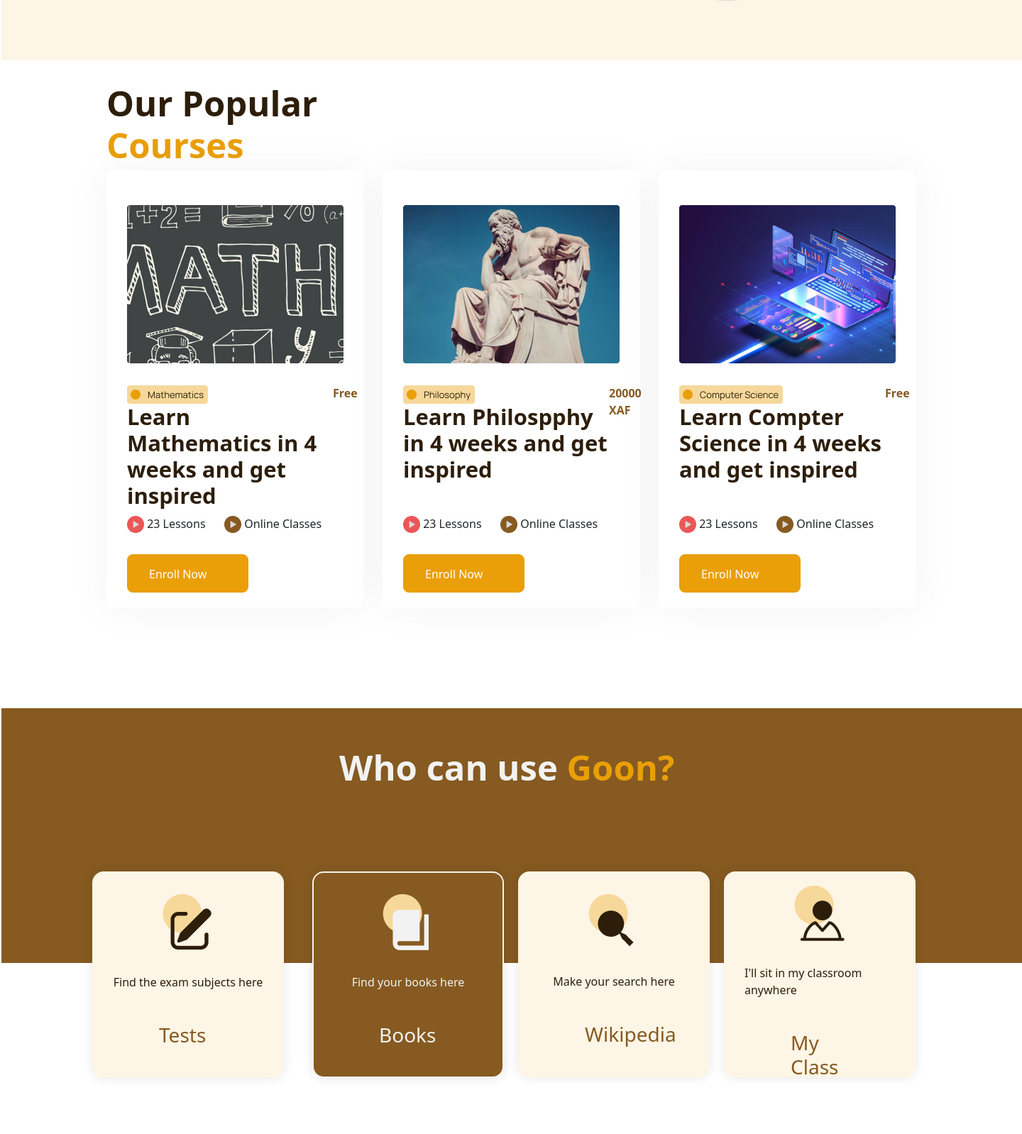
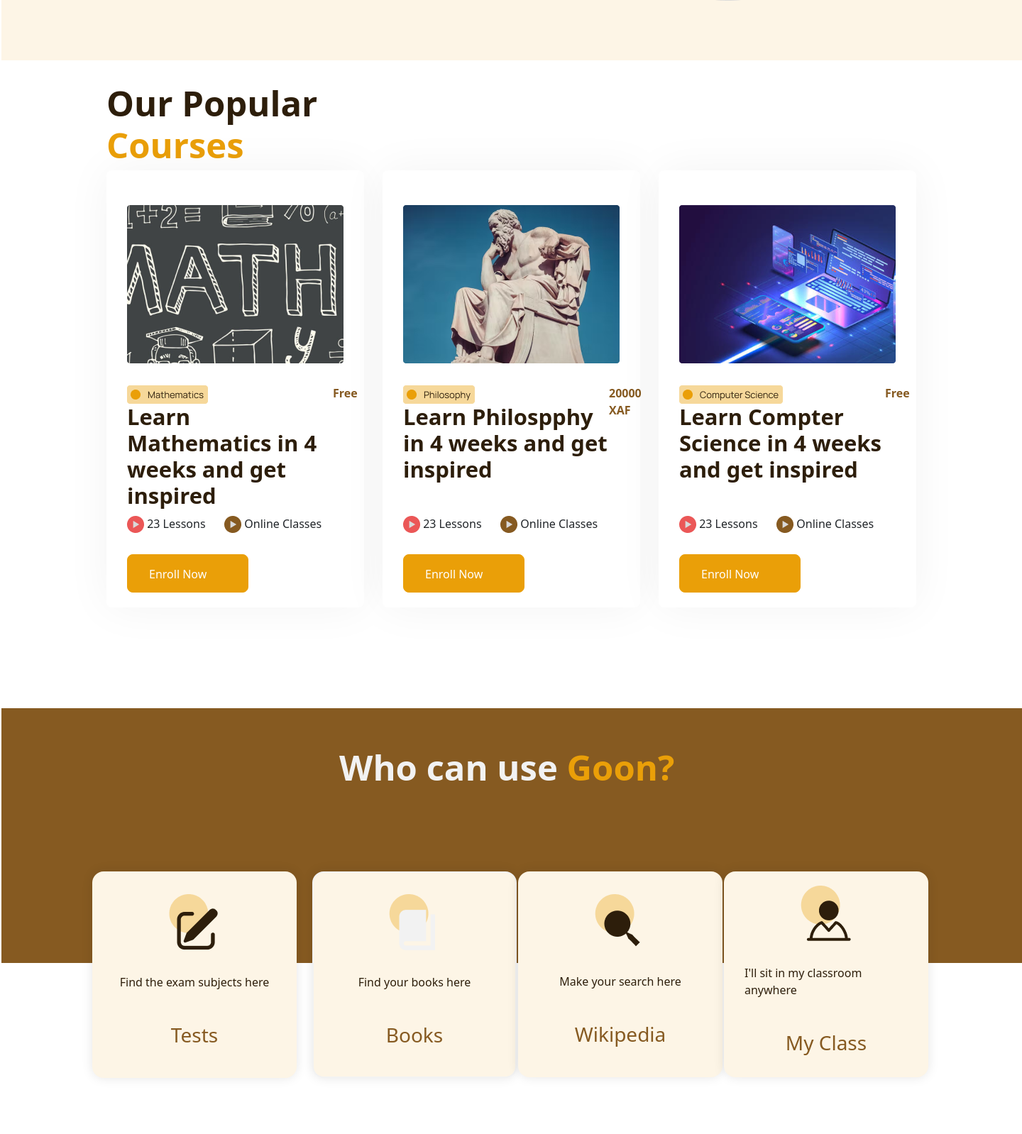
Before and after one commit to FonsahPageo/figma-design, a PHP site: page / in a window 1440 px wide. Shown: the part 1602-3200 px from the top of the page at 71% size. Run offline with PHP 8.4, Linux system fonts and the light colour scheme.

Commit message:
work update

```diff
--- a/courses.html
+++ b/courses.html
@@ -16,7 +16,7 @@
         <p class="courses-para">Our Courses</p>
         <img src="/images/image10.png" class="courses-img">
     </div>
-    <!-- <section class="section-3">
+    <!-- <section class="courses-section-3">
 
         <h3>Our Popular <span class="goon-span">Courses</span></h3>
         <div class="section-3-content">
--- a/index.html
+++ b/index.html
@@ -10,11 +10,10 @@
     <script src="script/javascript.js"></script>
     </head>
 <body>
-    <div w3-include-html="header.html"></div>
+    <div w3-include-html="header.html" style="display: flex;"></div>
     <div w3-include-html="footer.html"></div>
     <section class="section-1">
         <div class="welcome"></div>
-            <!-- <a href="courses.html">Courses</a> -->
             <p class="goon-2">Welcome to <span class="goon-span"> Goon</span> version 2!</p>
             <p class="lorem">Lorem ipsum dolor sit amet consectetur adipisicing elit. Optio ab
                 voluptates sed, vitae commodi suscipit laboriosam necessitatibus, libero modi
@@ -120,8 +119,8 @@
         </div>
         <div class="col-2">
             <img src="/images/Group 1 (1).png" alt="">
-            <h3 class="col-2-h">Books</h3>
-            <p class="col-2-para">Find your books here</p>
+            <h3 class="col-h">Books</h3>
+            <p class="col-para">Find your books here</p>
         </div>
         <div class="col-3">
             <img src="/images/Group 1 (2).png" alt="">
@@ -157,6 +156,9 @@
         <div class="icon">
             <img src="/images/image 8.png" alt="">
         </div>
+        <div class="icon">
+            <img src="/images/image 9.png" alt="">
+        </div>
     </section>
 
 
--- a/styles/footer.css
+++ b/styles/footer.css
@@ -2,8 +2,8 @@
     padding: 65px 150px 2px 150px;
     position: relative;
     width: 100vw;
-    height: 432px;
-    left: 0;
+    /* height: 432px; */
+    /* left: 0; */
     bottom: 0;
     top: 3625px;
     background: #333333;
--- a/styles/header.css
+++ b/styles/header.css
@@ -3,8 +3,8 @@
     display: flex;
     width: 100vw;
     justify-content: space-between;
-    box-shadow: 0px 4px 4px rgba(0, 0, 0, 0.1);
-    filter: drop-shadow(0px 4px 4px rgba(0, 0, 0, 0.1));
+    /* box-shadow: 0px 4px 4px rgba(0, 0, 0, 0.1); */
+    /* filter: drop-shadow(0px 4px 4px rgba(0, 0, 0, 0.1)); */
     /* height: 73px; */
     left: 0px;
     top: 0px;
@@ -19,13 +19,12 @@
 .top-nav{
     display: grid;
     grid-template-columns: 1fr 2fr;
-    padding: 30px;
 }
 
 .top-nav ul{
     list-style: none;
     float: left;
-
+    margin-bottom: 0;
 }
 
 .dropdown-menu li{
@@ -54,7 +53,7 @@
 
 .top-nav li a{
     color: #865A21;
-    font-weight: 400;
+    font-weight: 400px;
 }
 
 .nav-content{
--- a/styles/style.css
+++ b/styles/style.css
@@ -1,4 +1,6 @@
-
+body{
+    padding-inline: 30px;
+}
 
 a{
     text-decoration:none;
@@ -35,7 +37,7 @@ a{
 
 
 .image-1{
-    position: absolute;
+    position: relative;
     width: 453px;
     height: 87vh;
     left: 751px;
@@ -238,7 +240,7 @@ button.get-started-2{
 .section-3 h3{
     position: absolute;
     width: 489px;
-    height: 59px;
+    /* height: 59px; */
     left: 148px;
     top: 98px;
     font-style: normal;
@@ -474,7 +476,7 @@ button.get-started-2{
 
 .section-4{
     position: absolute;
-    width: 1438px;
+    width: 100vw;
     height: 359px;
     left: 2px;
     top: 2600px;
@@ -509,7 +511,7 @@ button.get-started-2{
     padding: 49px 29px;
     gap: 30px;
     position: absolute;
-    width: 270px;
+    width: 20vw;
     height: 290.62px;
     left: 130px;
     top: 2830px;
@@ -527,11 +529,11 @@ button.get-started-2{
     gap: 30px;
     isolation: isolate;
     position: absolute;
-    width: 270px;
+    width: 20vw;
     height: 291px;
     left: 440px;
     top: 2830px;
-    background: #865A21;
+    background: #FDF5E6;
     border: 2px solid #F2F2F2;
     box-shadow: 0px 0px 16px rgba(0, 0, 0, 0.1);
     border-radius: 16px;
@@ -546,7 +548,7 @@ button.get-started-2{
     gap: 30px;
     isolation: isolate;
     position: absolute;
-    width: 270px;
+    width:20vw;
     height: 290px;
     left: 730px;
     top: 2830px;
@@ -563,7 +565,7 @@ button.get-started-2{
     padding: 49px 29px;
     gap: 30px;
     position: absolute;
-    width: 270px;
+    width: 20vw;
     height: 290px;
     left: 1020px;
     top: 2830px;
@@ -574,7 +576,7 @@ button.get-started-2{
 
 .view{
     display: flex;
-    flex-direction: row;
+    /* flex-direction: row; */
     align-items: flex-start;
     padding: 15px 30px;
     gap: 10px;
@@ -597,19 +599,22 @@ button.get-started-2{
     padding: 0px;
     gap: 50px;
     position: absolute;
-    width: 1135px;
+    width: 100%;
     height: 80px;
-    left: 155px;
     top: 3400px;
     bottom: 600;
 }
 
 .columns h3{
-    width: 82px;
     height: 37px;
     flex: none;
     flex-grow: 0;
     order: 1;
+}
+
+.col:hover, .col-2:hover, .col-3:hover, .col-4:hover{
+    background: #865A21;
+
 }
 
 .col-para{
@@ -619,12 +624,3 @@ button.get-started-2{
 .col-h{
     color: #865A21;
 }
-
-.col-2-para{
-    color: #F2F2F2;
-    z-index: 1;
-}
-
-.col-2-h{
-    color: #F2F2F2;
-}
```
Also changed, not shown: styles/courses.css (+5 -4 lines), images/image 10.png (renamed from images/image10.png), images/image 9.png (added).
